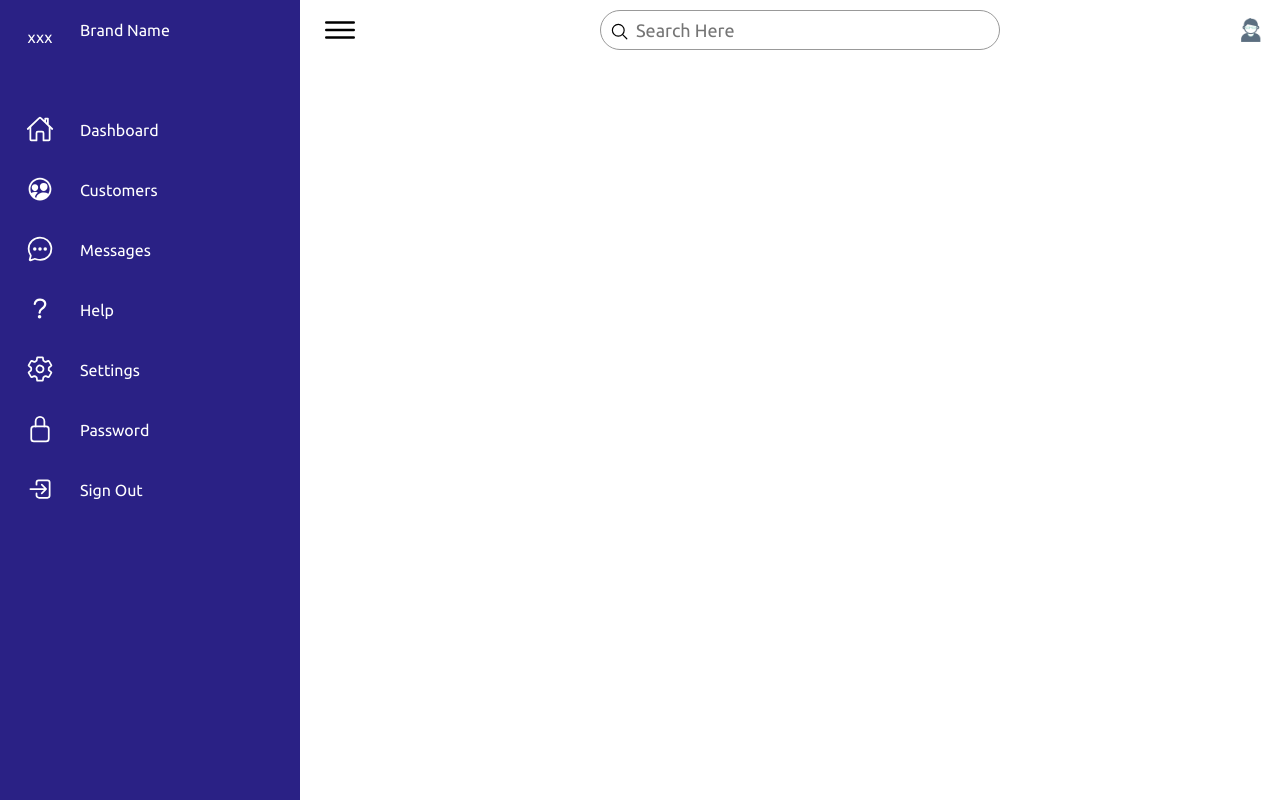
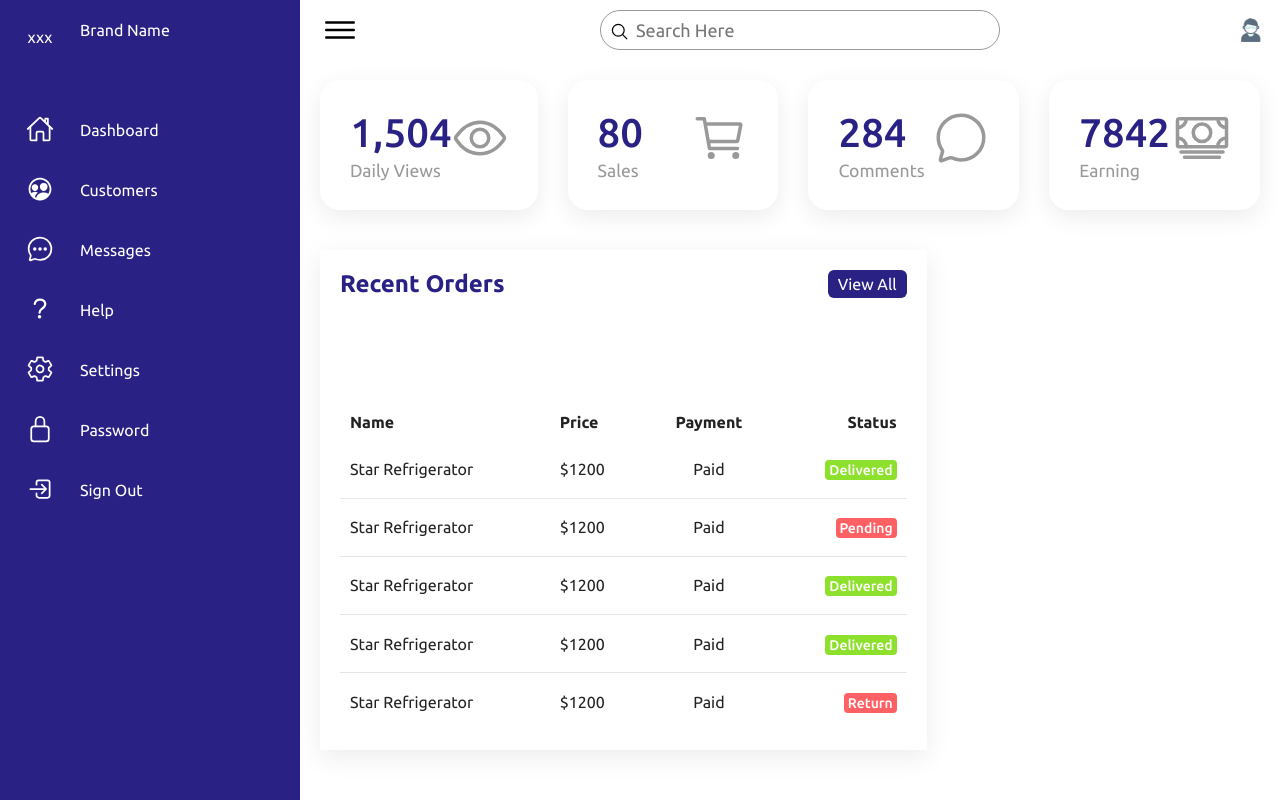
Before and after one commit to Kalana-indula/dashboard-core-html-css-js, a plain HTML site: page index.html in a window 1280 px wide. Drawn offline with nearby package versions, Linux system fonts and the light colour scheme.

Commit message:
recent orders section

```diff
--- a/assets/css/style.css
+++ b/assets/css/style.css
@@ -1,35 +1,34 @@
-/*=========Google Fonts ============*/
+/* =========== Google Fonts ============ */
+@import url("https://fonts.googleapis.com/css2?family=Ubuntu:wght@300;400;500;700&display=swap");
 
-@import url('https://fonts.googleapis.com/css2?family=Nanum+Gothic&family=Roboto:ital,wght@0,100;0,300;0,400;0,500;0,700;0,900;1,100;1,300;1,400;1,500;1,700;1,900&family=Ubuntu:ital,wght@0,300;0,400;0,500;0,700;1,300;1,400;1,500;1,700&display=swap');
-
+/* =============== Globals ============== */
 * {
     font-family: "Ubuntu", sans-serif;
-    margin:0;
+    margin: 0;
     padding: 0;
     box-sizing: border-box;
 }
 
-:root{
-    --blue:#2a2185;
-    --white:#fff;
-    --gray:#f5f5f5;
-    --black1:#222;
-    --black2:#999;
+:root {
+    --blue: #2a2185;
+    --white: #fff;
+    --gray: #f5f5f5;
+    --black1: #222;
+    --black2: #999;
 }
 
-body{
+body {
     min-height: 100vh;
     overflow-x: hidden;
 }
 
-.container{
+.container {
     position: relative;
     width: 100%;
 }
 
-/*=========Navigation==========*/
-
-.navigation{
+/* =============== Navigation ================ */
+.navigation {
     position: fixed;
     width: 300px;
     height: 100%;
@@ -38,20 +37,18 @@ body{
     transition: 0.5s;
     overflow: hidden;
 }
-
-/*Below code should be added after configuring 'active' classes in js file*/
-.navigation.active{
+.navigation.active {
     width: 80px;
 }
 
-.navigation ul{
+.navigation ul {
     position: absolute;
-    top:0;
-    left:0;
+    top: 0;
+    left: 0;
     width: 100%;
 }
 
-.navigation ul li{
+.navigation ul li {
     position: relative;
     width: 100%;
     list-style: none;
@@ -60,29 +57,29 @@ body{
 }
 
 .navigation ul li:hover,
-.navigation ul li.hovered{
+.navigation ul li.hovered {
     background-color: var(--white);
 }
 
-.navigation ul li:nth-child(1){
+.navigation ul li:nth-child(1) {
     margin-bottom: 40px;
     pointer-events: none;
 }
 
-.navigation ul li a{
+.navigation ul li a {
     position: relative;
+    display: block;
+    width: 100%;
     display: flex;
-    width: 100%;
     text-decoration: none;
     color: var(--white);
 }
-
 .navigation ul li:hover a,
-.navigation ul li.hovered a{
-    color:var(--blue);
+.navigation ul li.hovered a {
+    color: var(--blue);
 }
 
-.navigation ul li a .icon{
+.navigation ul li a .icon {
     position: relative;
     display: block;
     min-width: 60px;
@@ -90,13 +87,12 @@ body{
     line-height: 75px;
     text-align: center;
 }
-
-.navigation ul li a .icon ion-icon{
+.navigation ul li a .icon ion-icon {
     font-size: 1.75rem;
 }
 
-.navigation ul li a .title{
-    position:relative;
+.navigation ul li a .title {
+    position: relative;
     display: block;
     padding: 0 10px;
     height: 60px;
@@ -105,53 +101,49 @@ body{
     white-space: nowrap;
 }
 
-/*curve outside*/
+/* --------- curve outside ---------- */
 .navigation ul li:hover a::before,
-.navigation ul li.hovered a::before{
+.navigation ul li.hovered a::before {
     content: "";
     position: absolute;
     right: 0;
-    top:-50px;
-    width:50px;
+    top: -50px;
+    width: 50px;
     height: 50px;
-    background-color:transparent;
+    background-color: transparent;
     border-radius: 50%;
     box-shadow: 35px 35px 0 10px var(--white);
     pointer-events: none;
 }
-
 .navigation ul li:hover a::after,
-.navigation ul li.hovered a::after{
+.navigation ul li.hovered a::after {
     content: "";
     position: absolute;
     right: 0;
-    bottom:-50px;
-    width:50px;
+    bottom: -50px;
+    width: 50px;
     height: 50px;
-    background-color:transparent;
+    background-color: transparent;
     border-radius: 50%;
     box-shadow: 35px -35px 0 10px var(--white);
     pointer-events: none;
 }
 
-/*=========Main========*/
-.main{
+/* ===================== Main ===================== */
+.main {
     position: absolute;
     width: calc(100% - 300px);
     left: 300px;
     min-height: 100vh;
-    background:var(--white);
+    background: var(--white);
     transition: 0.5s;
 }
-
-/*Below code should be added after configuring 'active' classes in js file*/
-.main.active{
-    width: calc(100%- 80px);
+.main.active {
+    width: calc(100% - 80px);
     left: 80px;
 }
 
-
-.topbar{
+.topbar {
     width: 100%;
     height: 60px;
     display: flex;
@@ -160,12 +152,10 @@ body{
     padding: 0 10px;
 }
 
-.toggle{
+.toggle {
     position: relative;
-    top:0;
     width: 60px;
     height: 60px;
-    background: white;
     display: flex;
     justify-content: center;
     align-items: center;
@@ -173,37 +163,37 @@ body{
     cursor: pointer;
 }
 
-.search{
+.search {
     position: relative;
     width: 400px;
     margin: 0 10px;
 }
 
-.search label{
+.search label {
     position: relative;
     width: 100%;
 }
 
-.search label input{
+.search label input {
     width: 100%;
     height: 40px;
     border-radius: 40px;
-    /*padding: 5px 20px;*/
+    padding: 5px 20px;
     padding-left: 35px;
     font-size: 18px;
     outline: none;
-    border:1px solid var(--black2);
+    border: 1px solid var(--black2);
 }
 
-.search label ion-icon{
+.search label ion-icon {
     position: absolute;
-    top:0;
+    top: 0;
     left: 10px;
     font-size: 1.2rem;
 }
 
-.user{
-    position:relative;
+.user {
+    position: relative;
     width: 40px;
     height: 40px;
     border-radius: 50%;
@@ -211,11 +201,164 @@ body{
     cursor: pointer;
 }
 
-.user img{
+.user img {
     position: absolute;
-    top:0;
+    top: 0;
     left: 0;
     width: 100%;
     height: 100%;
     object-fit: cover;
 }
+
+/*===========CardBox=========*/
+.cardBox{
+    position:relative;
+    width: 100%;
+    padding: 20px;
+    display: grid;
+    grid-template-columns: repeat(4,1fr);
+    grid-gap:30px;
+}
+
+.cardBox .card{
+    position: relative;
+    background: var(--white);
+    padding: 30px;
+    border-radius: 20px;
+    display: flex;
+    justify-content: space-between;
+    cursor: pointer;
+    box-shadow: 0 7px 25px rgb(0,0,0,0.08);
+}
+
+.cardBox .card .numbers{
+    position:relative;
+    font-weight: 500;
+    font-size: 2.5rem;
+    color:var(--blue);
+}
+
+.cardBox .card .cardName{
+    color: var(--black2);
+    font-size: 1.1rem;
+    margin-top:5px;
+}
+
+.cardBox .card .iconBox{
+    font-size: 3.5rem;
+    color: var(--black2);
+}
+
+.cardBox .card:hover{
+    background: var(--blue);
+}
+
+.cardBox .card:hover .numbers,
+.cardBox .card:hover .cardName,
+.cardBox .card:hover .iconBox{
+    color: var(--white);
+}
+
+/*===========Order Details Service=========*/
+.details{
+    position:relative;
+    width: 100%;
+    padding:20px;
+    display: grid;
+    grid-template-columns: 2fr 1fr;
+    grid-gap:30px;
+    /*margin-top: 10px;*/
+}
+
+.details .recentOrders{
+    position: relative;
+    display: grid;
+    min-height: 500px;
+    background: var(--white);
+    padding: 20px;
+    box-shadow: 0 7px 25px rgba(0,0,0,0.08);
+    border-right: 20px;
+}
+
+.details .cardHeader{
+    display: flex;
+    justify-content: space-between;
+    align-items: flex-start;
+}
+
+.cardHeader h2{
+    font-weight: 600;
+    color: var(--blue);
+}
+
+.cardHeader .btn{
+    position:relative;
+    padding: 5px 10px;
+    background: var(--blue);
+    text-decoration: none;
+    color: var(--white);
+    border-radius: 6px;
+}
+
+.details table{
+    width:100%;
+    border-collapse: collapse;
+    margin-top: 10px;
+}
+
+.details table thead td{
+    font-weight: 600;
+}
+
+.details .recentOrders table tr:last-child{
+    border-bottom: none;
+}
+
+.details .recentOrders table tr{
+    color: var(--black1);
+    border-bottom: 1px solid rgba(0,0,0,0.1);
+}
+
+.details .recentOrders table tbody tr:hover{
+    background-color: var(--blue);
+    color:var(--white)
+}
+
+.details .recentOrders table tr td{
+    padding: 10px;
+}
+
+.details .recentOrders table tr td:last-child{
+    text-align: end;
+}
+
+.details .recentOrders table tr td:nth-child(3){
+    text-align: center;
+}
+
+.status.delivered{
+    padding: 2px 4px;
+    background: #8de02c;
+    color: var(--white);
+    border-radius: 4px;
+    font-size: 14px;
+    font-weight: 500;
+}
+
+.status.pending{
+    padding: 2px 4px;
+    background: #ff6063;
+    color: var(--white);
+    border-radius: 4px;
+    font-size: 14px;
+    font-weight: 500;
+}
+
+.status.return{
+    padding: 2px 4px;
+    background: #ff6063;
+    color: var(--white);
+    border-radius: 4px;
+    font-size: 14px;
+    font-weight: 500;
+}
--- a/index.html
+++ b/index.html
@@ -100,7 +100,117 @@
         </div>
 
     </div>
+
+    <!--============Cards===========-->
+    <div class="cardBox">
+        <div class="card">
+            <div>
+                <div class="numbers">1,504</div>
+                <div class="cardName">Daily Views</div>
+            </div>
+
+            <div class="iconBox">
+                <ion-icon name="eye-outline"></ion-icon>
+            </div>
+        </div>
+
+        <div class="card">
+            <div>
+                <div class="numbers">80</div>
+                <div class="cardName">Sales</div>
+            </div>
+
+            <div class="iconBox">
+                <ion-icon name="cart-outline"></ion-icon>
+            </div>
+        </div>
+
+        <div class="card">
+            <div>
+                <div class="numbers">284</div>
+                <div class="cardName">Comments</div>
+            </div>
+
+            <div class="iconBox">
+                <ion-icon name="chatbubble-outline"></ion-icon>
+            </div>
+        </div>
+
+        <div class="card">
+            <div>
+                <div class="numbers">7842</div>
+                <div class="cardName">Earning</div>
+            </div>
+
+            <div class="iconBox">
+                <ion-icon name="cash-outline"></ion-icon>
+            </div>
+        </div>
+    </div>
+
+<!--    =========== Order Details List-->
+    <div class="details">
+        <div class="recentOrders">
+            <div class="cardHeader">
+                <h2>Recent Orders</h2>
+                <a href="#" class="btn">View All</a>
+            </div>
+
+            <table>
+                <thead>
+                <tr>
+                    <td>Name</td>
+                    <td>Price</td>
+                    <td>Payment</td>
+                    <td>Status</td>
+                </tr>
+                </thead>
+                <tbody>
+                <tr>
+                    <td>Star Refrigerator</td>
+                    <td>$1200</td>
+                    <td>Paid</td>
+                    <td><span class="status delivered">Delivered</span> </td>
+                </tr>
+
+                <tr>
+                    <td>Star Refrigerator</td>
+                    <td>$1200</td>
+                    <td>Paid</td>
+                    <td><span class="status pending">Pending</span> </td>
+                </tr>
+
+                <tr>
+                    <td>Star Refrigerator</td>
+                    <td>$1200</td>
+                    <td>Paid</td>
+                    <td><span class="status delivered">Delivered</span> </td>
+                </tr>
+
+                <tr>
+                    <td>Star Refrigerator</td>
+                    <td>$1200</td>
+                    <td>Paid</td>
+                    <td><span class="status delivered">Delivered</span> </td>
+                </tr>
+
+                <tr>
+                    <td>Star Refrigerator</td>
+                    <td>$1200</td>
+                    <td>Paid</td>
+                    <td><span class="status return">Return</span> </td>
+                </tr>
+
+                </tbody>
+            </table>
+        </div>
+    </div>
 </div>
+
+
+
+
+
 
 <!--==========Scripts============-->
 <script type="text/javascript" src="assets/js/main.js"></script>
```
